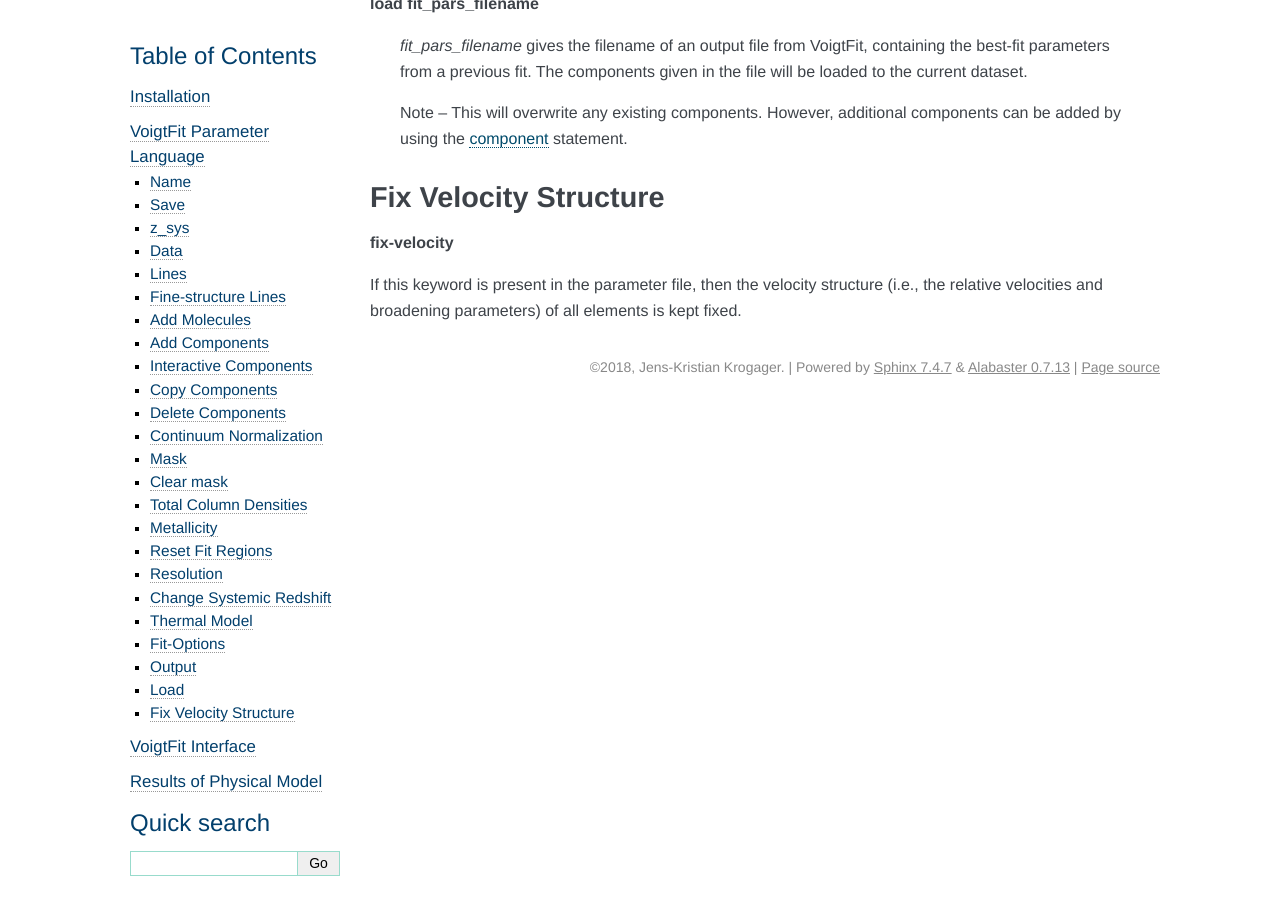
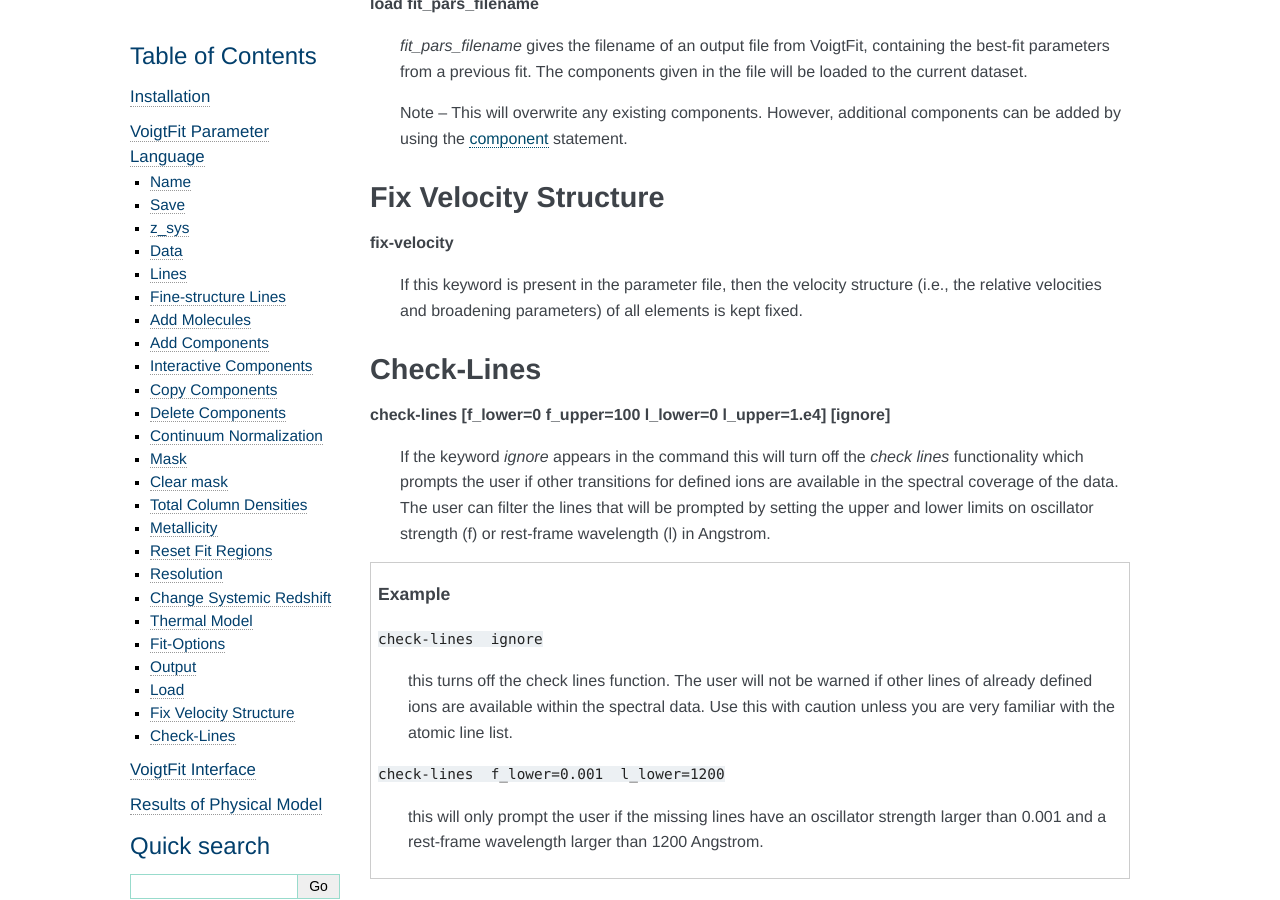
Before and after one commit to jkrogager/VoigtFit, a Sphinx documentation site: the page built from docs/documentation.rst, in a window 1280 px wide and 900 px high, scrolled down 16173 px. Built offline with Sphinx 7.4.7, drawn with Linux system fonts in a browser that asks for light colours.

Commit message:
Version increment 0.11
Updated documentation for check-lines

```diff
--- a/docs/documentation.rst
+++ b/docs/documentation.rst
@@ -838,6 +838,31 @@ Fix Velocity Structure
 
 **fix-velocity**
 
-If this keyword is present in the parameter file, then the velocity structure
-(i.e., the relative velocities and broadening parameters) of all elements
-is kept fixed.
+  If this keyword is present in the parameter file, then the velocity structure
+  (i.e., the relative velocities and broadening parameters) of all elements
+  is kept fixed.
+
+
+Check-Lines
+-----------
+
+**check-lines  [f_lower=0  f_upper=100  l_lower=0  l_upper=1.e4]  [ignore]**
+
+  If the keyword `ignore` appears in the command this will turn off the `check lines` functionality
+  which prompts the user if other transitions for defined ions are available in the spectral coverage
+  of the data.
+  The user can filter the lines that will be prompted by setting the upper and lower limits on
+  oscillator strength (f) or rest-frame wavelength (l) in Angstrom.
+
+.. topic:: Example
+
+  ``check-lines  ignore``
+
+    this turns off the check lines function. The user will not be warned if other lines of already
+    defined ions are available within the spectral data. Use this with caution unless you are very
+    familiar with the atomic line list.
+
+  ``check-lines  f_lower=0.001  l_lower=1200``
+
+    this will only prompt the user if the missing lines have an oscillator strength larger than 0.001
+    and a rest-frame wavelength larger than 1200 Angstrom.
```
Also changed, not shown: docs/index.rst (+10 -0 lines), 1 other file.
